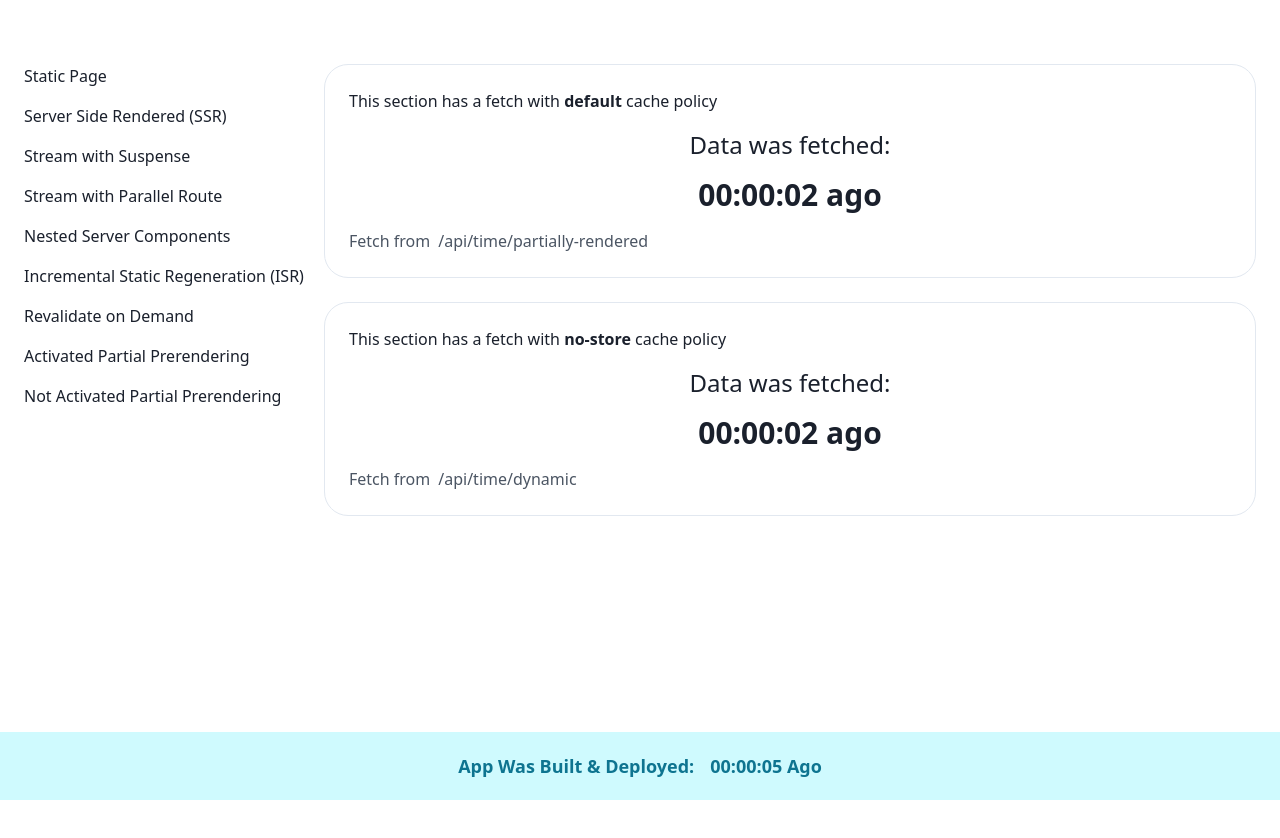
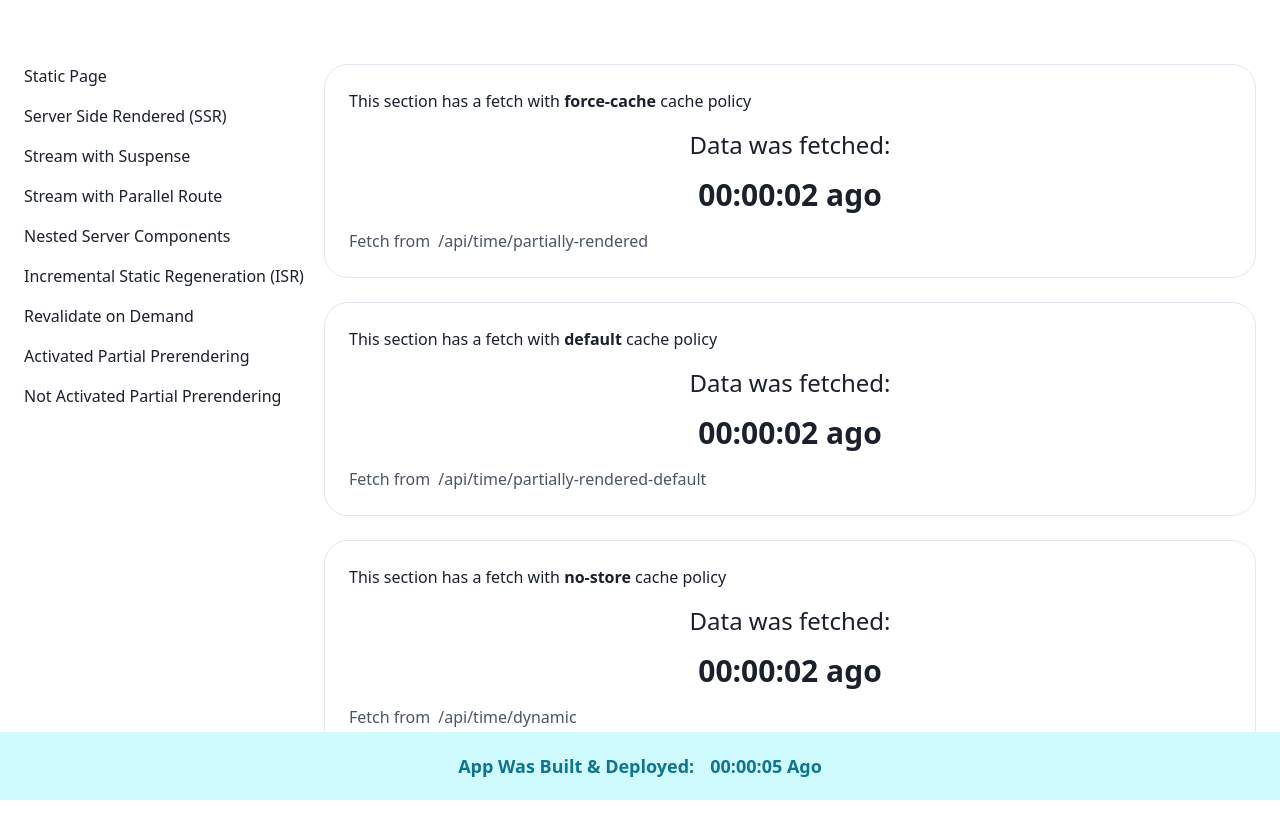
Before and after one commit to Mehedad1948/cache-guide-web, a Next.js app: page /partial-prerendering/activated in a window 1280 px wide. Shown: the top 838 px of the page. Before the commit the page ends 800 px from the top, so only its background shows below. Built offline with nearby package versions, Linux system fonts and the light colour scheme.

Commit message:
add force cache store

```diff
--- a/app/(pages)/partial-prerendering/activated/page.tsx
+++ b/app/(pages)/partial-prerendering/activated/page.tsx
@@ -8,7 +8,8 @@ export const experimental_ppr = true
 export default function page() {
     return (
         <PageContainer>
-            <Static identifier='partially-rendered' />
+            <Static identifier='partially-rendered' cache='force-cache' />
+            <Static identifier='partially-rendered-default' />
             <Suspense fallback={
                 <HStack className='border rounded-3xl' h={32} w={'full'} justifyContent={'center'} alignItems={'center'}>
                     <Spinner colorScheme='blue' />
--- a/app/(pages)/partial-prerendering/not-activated/page.tsx
+++ b/app/(pages)/partial-prerendering/not-activated/page.tsx
@@ -7,7 +7,8 @@ import { HStack, Spinner } from '@chakra-ui/react';
 export default function page() {
     return (
         <PageContainer>
-            <Static cache='force-cache' identifier='not-partially-rendered' />
+            <Static cache='force-cache'  identifier='not-partially-rendered-force-store' />
+            <Static  identifier='not-partially-rendered-default' />
             <Suspense
                 fallback={
                     <HStack className='border rounded-3xl' h={32} w={'full'} justifyContent={'center'} alignItems={'center'}>
```
